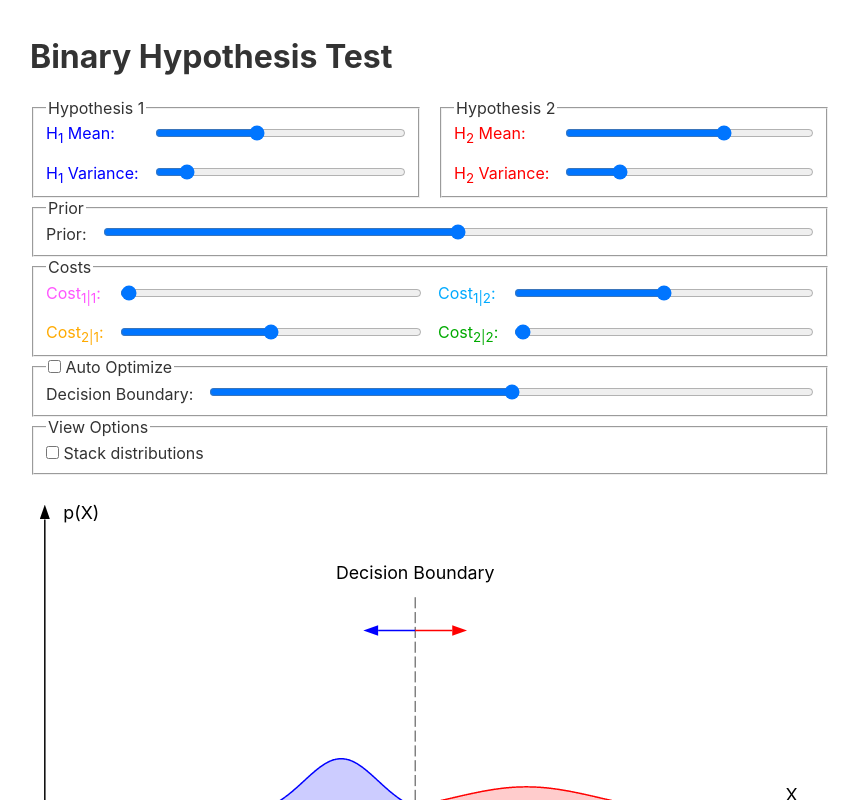
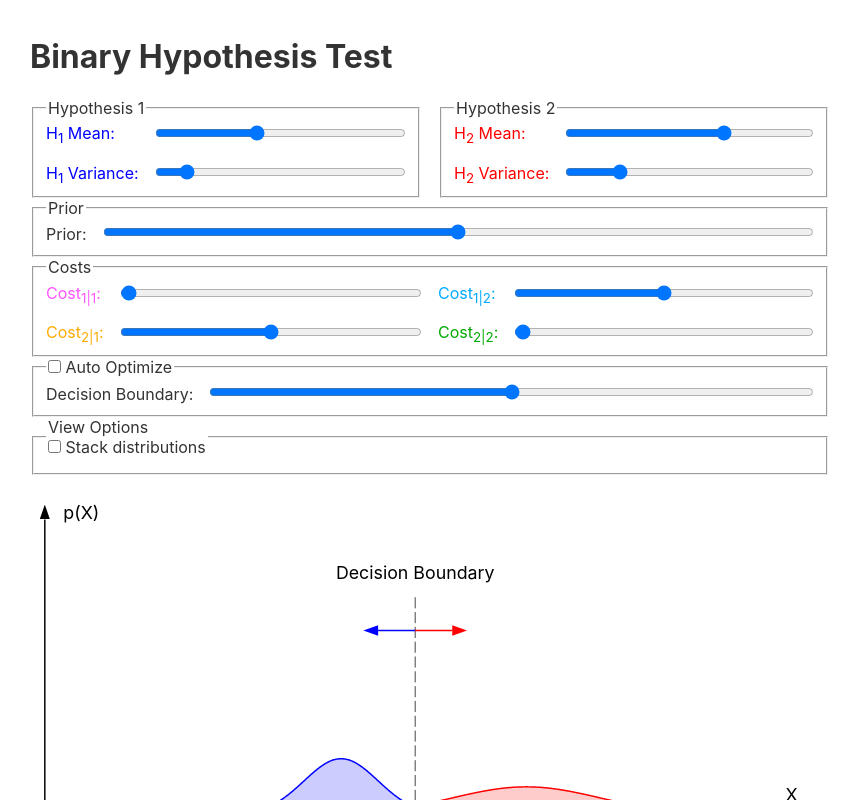
Before and after one commit to laszlokorte/hypothesis-test, a Svelte app: page / in a window 1280 px wide. Shown: the top 800 px of the page, without its empty margins (210-1069 px from the left). Built offline with nearby package versions, Linux system fonts and the light colour scheme.

Commit message:
remove extra label

```diff
--- a/src/App.svelte
+++ b/src/App.svelte
@@ -183,7 +183,7 @@
 
 <fieldset>
 	<legend>
-			<label>View Options</legend>
+			View Options
 	<label><input id="stacked" bind:checked={stacked} type="checkbox" /> Stack distributions</label>
 </fieldset>
 
```
